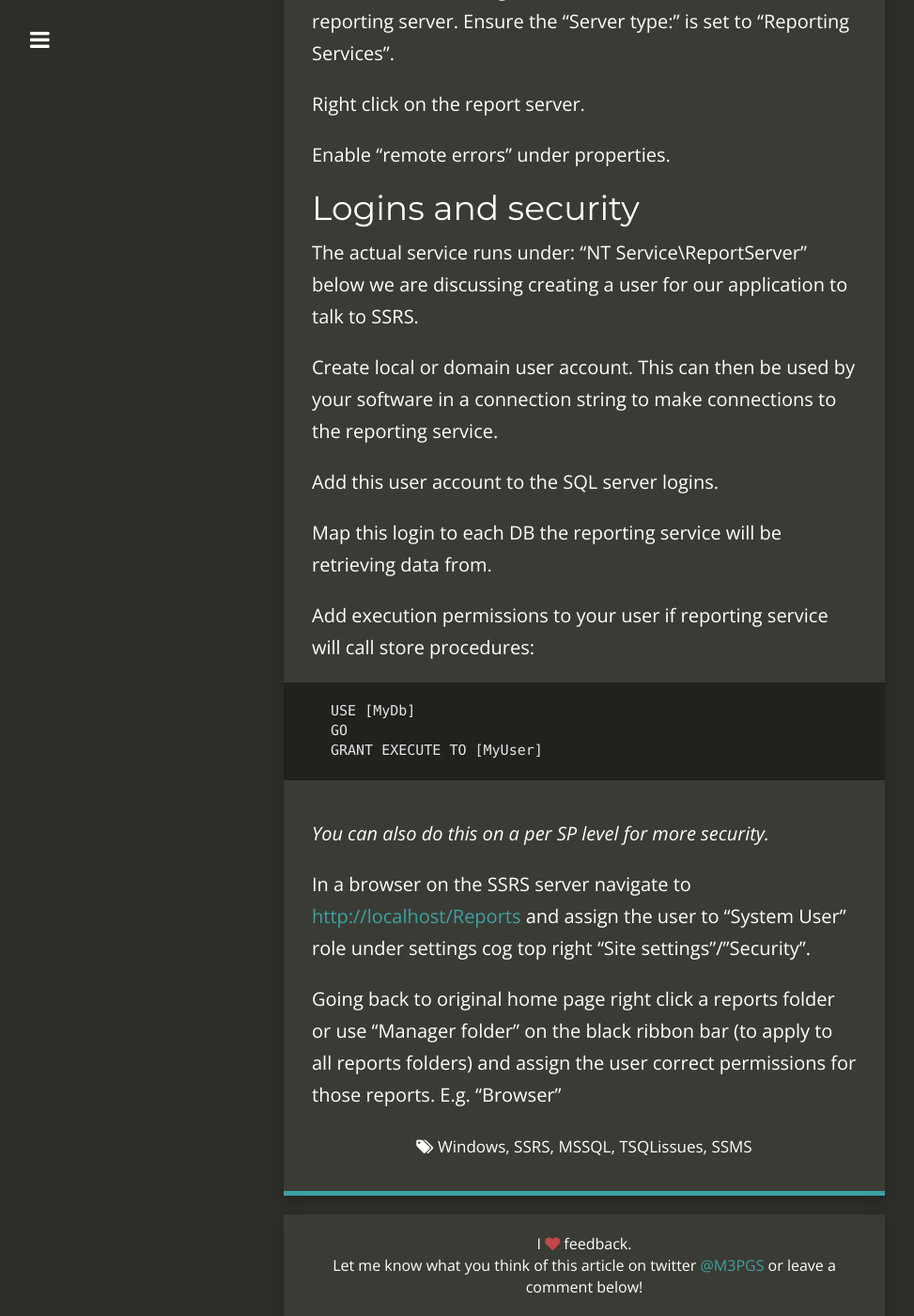
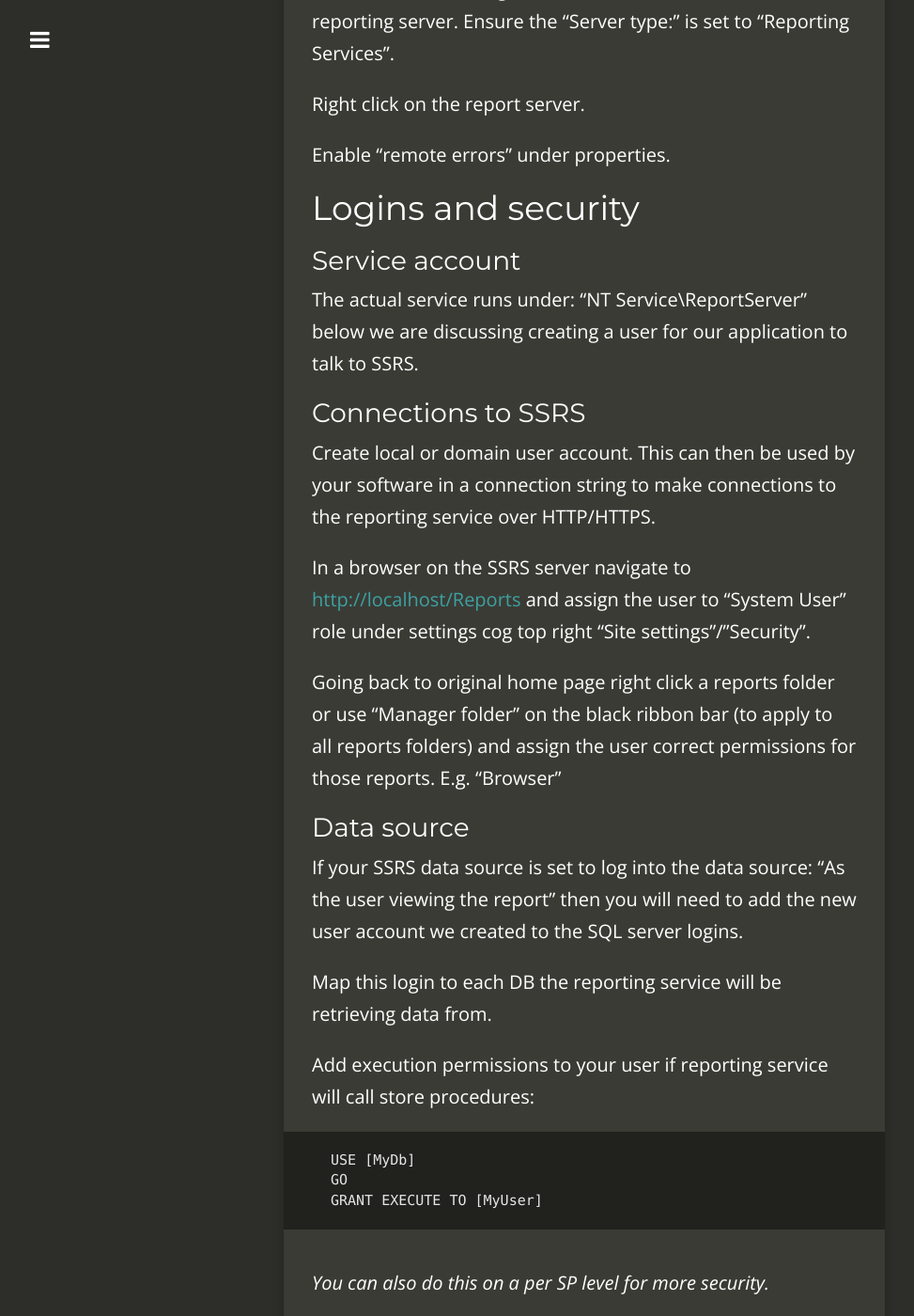
Before and after one commit to 2E0PGS/blog, a Jekyll site: the page built from _posts/2020-09-02-mssql-ssrs-setup-notes.md, in a window 1280 px wide and 1400 px high, scrolled down 543 px. Shown: the whole window at 94% size, without its empty margins (18-991 px from the left). Built offline with Jekyll 4.4.1, drawn with Linux system fonts in a browser that asks for light colours; nearby versions of some CDN libraries; comment, search, counter and statistics services are not loaded; some of the changed text lies outside the part shown.

Commit message:
Split out into headings. Mention data source credentials.

```diff
--- a/_posts/2020-09-02-mssql-ssrs-setup-notes.md
+++ b/_posts/2020-09-02-mssql-ssrs-setup-notes.md
@@ -28,11 +28,21 @@
 
 ## Logins and security
 
+### Service account
+
 The actual service runs under: "NT Service\ReportServer" below we are discussing creating a user for our application to talk to SSRS.
 
-Create local or domain user account. This can then be used by your software in a connection string to make connections to the reporting service.
+### Connections to SSRS
 
-Add this user account to the SQL server logins.
+Create local or domain user account. This can then be used by your software in a connection string to make connections to the reporting service over HTTP/HTTPS.
+
+In a browser on the SSRS server navigate to [http://localhost/Reports](http://localhost/Reports) and assign the user to "System User" role under settings cog top right "Site settings"/"Security".
+
+Going back to original home page right click a reports folder or use "Manager folder" on the black ribbon bar (to apply to all reports folders) and assign the user correct permissions for those reports. E.g. "Browser"
+
+### Data source
+
+If your SSRS data source is set to log into the data source: "As the user viewing the report" then you will need to add the new user account we created to the SQL server logins.
 
 Map this login to each DB the reporting service will be retrieving data from.
 
@@ -46,6 +56,4 @@
 
 _You can also do this on a per SP level for more security._
 
-In a browser on the SSRS server navigate to [http://localhost/Reports](http://localhost/Reports) and assign the user to "System User" role under settings cog top right "Site settings"/"Security".
-
-Going back to original home page right click a reports folder or use "Manager folder" on the black ribbon bar (to apply to all reports folders) and assign the user correct permissions for those reports. E.g. "Browser"
+Alternatively you can supply a different set of credentials SSRS will use to talk to the SQL data source.
```
